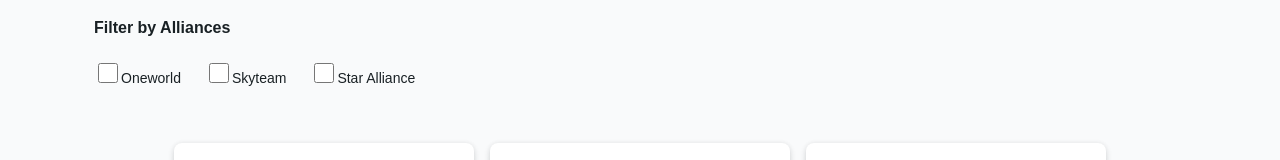
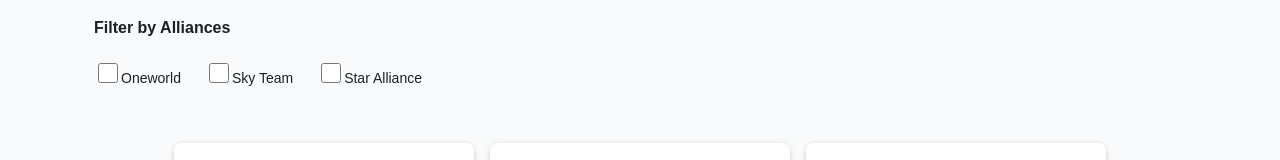
Before and after one commit to lizzie102938/Berlin-Best-Bars, a React (Create React App) app: page / in a window 1280 px wide. Shown: the part 222-382 px from the top of the page. Built offline with nearby package versions, Linux system fonts and the light colour scheme.

Commit message:
looking at state

```diff
--- a/src/App.js
+++ b/src/App.js
@@ -7,11 +7,9 @@
 
 class App extends Component {
   render() {
-
   // const generateAlliancesForFilter = () => {
   //   return [...new Set(data.map((airline) => airline.alliance))]
   // }
-
   return (
     <div className="App">
       <Navbar />
--- a/src/components/Filter.js
+++ b/src/components/Filter.js
@@ -1,8 +1,15 @@
 import { Component } from 'react';
 import './Filter.css';
+import React, { useState } from 'react';
 
-class Filter extends Component {
-  render() {
+function Filter() {
+
+  // const [state, setState] = useState({})
+
+  // airlineData = [
+
+  // ]
+
   return (
     <div>
       <h3 className='Filter-title'>Filter by Alliances</h3>
@@ -16,7 +23,7 @@
 
         <div className='Filter-skyteam'>
           <input type="checkbox" id="skyteam"/>
-            <label for="skyteam" className="Filter-box">Skyteam</label>
+          <label for="skyteam" className="Filter-box">Sky Team</label>
         </div>
 
         <div className='Filter-staralliance'>
@@ -28,7 +35,7 @@
     </div>
   )
 }
-}
+
 
 export default Filter;
 
```
Also changed, not shown: 1 other file (tests, documents, lock files or other folders). Lines whose indentation alone changed are shown as unchanged.
